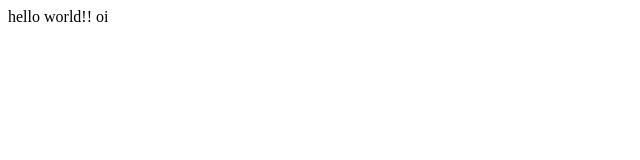
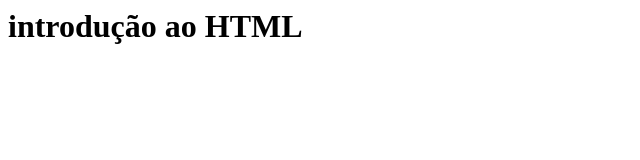
Before and after one commit to Iagogarcia28/meuprimeirosite, a plain HTML site: page index.html in a window 1280 px wide. Shown: the whole page, without its empty margins (0-640 px from the left). Drawn offline with Linux system fonts and the light colour scheme.

Commit message:
estrutura basica

```diff
--- a/index.html
+++ b/index.html
@@ -1,4 +1,8 @@
 <html>
-    hello world!!
-    oi
+    <head>
+        <title>Meu Primeiro site</title>
+    </head>
+    <body>
+        <h1>introdução ao HTML</h1>
+    </body>
 </html>
```
